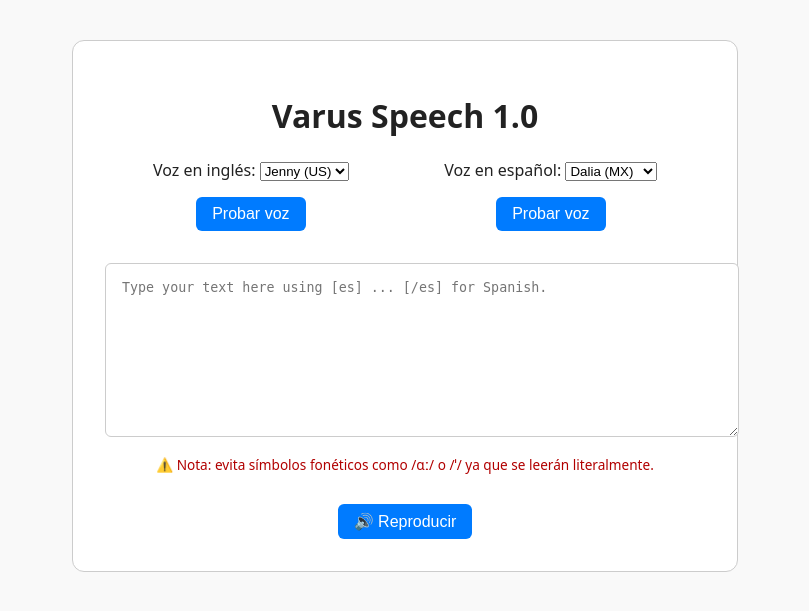
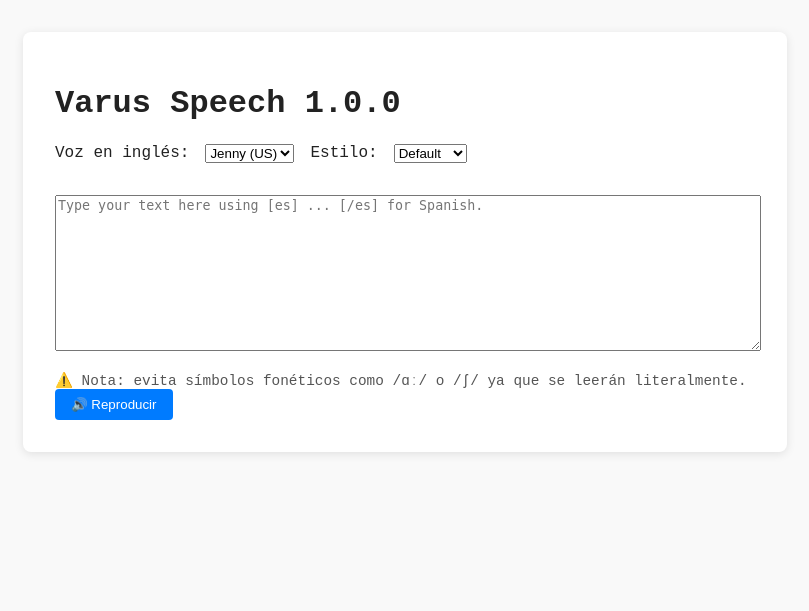
Before and after one commit to DrKodiakFoxman/VarusSpeech, a Flask app: page / in a window 1280 px wide. Shown: the top 611 px of the page, without its empty margins (235-1044 px from the left). Run offline with Flask 3, Linux system fonts and the light colour scheme.

Commit message:
NEW VERSION

```diff
--- a/app.py
+++ b/app.py
@@ -5,55 +5,27 @@ from TTS.api import TTS
 
 app = Flask(__name__)
 
-# Voces base
-VOICES = {
-    "en": {
-        "Jenny (US)": "tts_models/en/jenny/jenny",
-        "Sam (US)": "tts_models/en/sam/tacotron2-DDC",
-        "Alice (UK)": "tts_models/en/alice/tacotron2-DDC"
-    },
-    "es": {
-        "Dalia (MX)": "tts_models/es/dalia/tacotron2-DDC",
-        "Mia (ES)": "tts_models/es/mai/tacotron2-DDC",
-        "Carlos (AR)": "tts_models/es/carloso/tacotron2-DDC"
-    }
-}
+# Instancia global del modelo
+tts = TTS(model_name="tts_models/en/jenny/jenny", progress_bar=False, gpu=False)
 
 @app.route('/')
 def index():
-    return render_template('index.html', voices=VOICES)
+    return render_template('index.html')
 
-@app.route('/speak', methods=['POST'])
-def speak():
+@app.route('/synthesize', methods=['POST'])
+def synthesize():
     text = request.form['text']
-    voice_en = request.form['voice_en']
-    voice_es = request.form['voice_es']
+    voice = request.form['voice']
+    style = request.form['style']
+    is_spanish = voice.startswith("tts_models/es")
 
-    segments = []
-    while "[/es]" in text and "[es]" in text:
-        start = text.index("[es]")
-        end = text.index("[/es]") + len("[/es]")
-        segments.append((text[:start], "en"))
-        segments.append((text[start+4:end-5], "es"))
-        text = text[end:]
-    if text:
-        segments.append((text, "en"))
+    tts_instance = TTS(model_name=voice, progress_bar=False, gpu=False)
+    with tempfile.NamedTemporaryFile(delete=False, suffix='.wav') as fp:
+        if style and style != "default":
+            tts_instance.tts_to_file(text=text, file_path=fp.name, speaker_wav=None, style_wav=None, style=style)
+        else:
+            tts_instance.tts_to_file(text=text, file_path=fp.name)
+        return send_file(fp.name, as_attachment=True, download_name="output.wav")
 
-    audio_paths = []
-    for segment, lang in segments:
-        model_name = VOICES[lang][voice_es] if lang == "es" else VOICES[lang][voice_en]
-        tts = TTS(model_name)
-        fp = tempfile.NamedTemporaryFile(delete=False, suffix=".wav")
-        tts.tts_to_file(text=segment, file_path=fp.name)
-        audio_paths.append(fp.name)
-
-    # Combinar audios
-    from pydub import AudioSegment
-    combined = AudioSegment.empty()
-    for path in audio_paths:
-        combined += AudioSegment.from_wav(path)
-        os.remove(path)
-
-    final_path = tempfile.NamedTemporaryFile(delete=False, suffix=".mp3").name
-    combined.export(final_path, format="mp3")
-    return send_file(final_path, as_attachment=True)
+if __name__ == '__main__':
+    app.run(debug=True)
--- a/requirements.txt
+++ b/requirements.txt
@@ -1,3 +1,2 @@
+Flask==2.3.2
 TTS==0.17.1
-pydub==0.25.1
-Flask
--- a/runtime.txt
+++ b/runtime.txt
@@ -1 +1 @@
-python-3.10.13
+python-3.10.12
--- /dev/null
+++ b/static/css/style.css
@@ -0,0 +1,38 @@
+body {
+  font-family: "Courier New", monospace;
+  background: #f9f9f9;
+  color: #222;
+  margin: 0;
+  padding: 2rem;
+}
+.container {
+  max-width: 700px;
+  margin: auto;
+  background: white;
+  border-radius: 8px;
+  padding: 2rem;
+  box-shadow: 0 2px 10px rgba(0,0,0,0.1);
+}
+textarea {
+  width: 100%;
+  height: 150px;
+  margin-top: 1rem;
+}
+.row {
+  display: flex;
+  align-items: center;
+  gap: 1rem;
+  margin-bottom: 1rem;
+}
+button {
+  padding: 0.5rem 1rem;
+  background: #007bff;
+  color: white;
+  border: none;
+  border-radius: 4px;
+}
+.note {
+  margin-top: 1rem;
+  font-size: 0.9rem;
+  color: #555;
+}
--- a/templates/index.html
+++ b/templates/index.html
@@ -1,42 +1,32 @@
 <!DOCTYPE html>
 <html lang="en">
 <head>
-  <meta charset="UTF-8" />
-  <meta name="viewport" content="width=device-width, initial-scale=1.0"/>
-  <title>Varus Speech 1.0</title>
-  <link rel="stylesheet" href="/static/css/styles.css" />
+  <meta charset="UTF-8">
+  <meta name="viewport" content="width=device-width, initial-scale=1">
+  <title>Varus Speech 1.0.0</title>
+  <link rel="stylesheet" href="/static/css/style.css">
 </head>
 <body>
   <div class="container">
-    <h1>Varus Speech 1.0</h1>
-    <div class="selectors">
-      <div>
+    <h1>Varus Speech 1.0.0</h1>
+    <form id="speechForm" method="post" action="/synthesize">
+      <div class="row">
         <label>Voz en inglés:</label>
-        <select id="voice_en">
-          {% for name in voices['en'] %}
-            <option>{{ name }}</option>
-          {% endfor %}
+        <select name="voice">
+          <option value="tts_models/en/jenny/jenny">Jenny (US)</option>
         </select>
-        <button onclick="testVoice('en')">Probar voz</button>
+        <label>Estilo:</label>
+        <select name="style">
+          <option value="default">Default</option>
+          <option value="cheerful">Cheerful</option>
+          <option value="sad">Sad</option>
+          <option value="angry">Angry</option>
+        </select>
       </div>
-      <div>
-        <label>Voz en español:</label>
-        <select id="voice_es">
-          {% for name in voices['es'] %}
-            <option>{{ name }}</option>
-          {% endfor %}
-        </select>
-        <button onclick="testVoice('es')">Probar voz</button>
-      </div>
-    </div>
-    <form id="speechForm">
       <textarea name="text" placeholder="Type your text here using [es] ... [/es] for Spanish."></textarea>
-      <p class="warning">⚠️ Nota: evita símbolos fonéticos como /ɑː/ o /ˈ/ ya que se leerán literalmente.</p>
+      <div class="note">⚠️ Nota: evita símbolos fonéticos como /ɑː/ o /ʃ/ ya que se leerán literalmente.</div>
       <button type="submit">🔊 Reproducir</button>
-      <a id="download" class="download" style="display:none" download="output.mp3">⬇️ Descargar</a>
     </form>
-    <audio controls id="audio" style="display:none"></audio>
   </div>
-  <script src="/static/js/app.js"></script>
 </body>
 </html>
```
